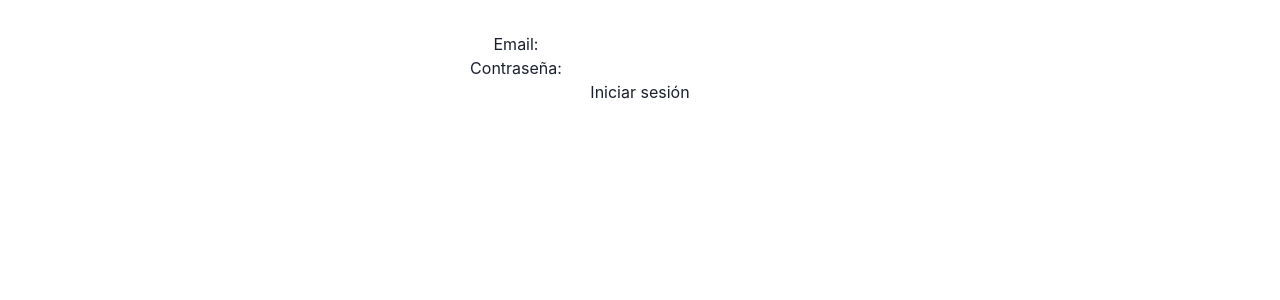
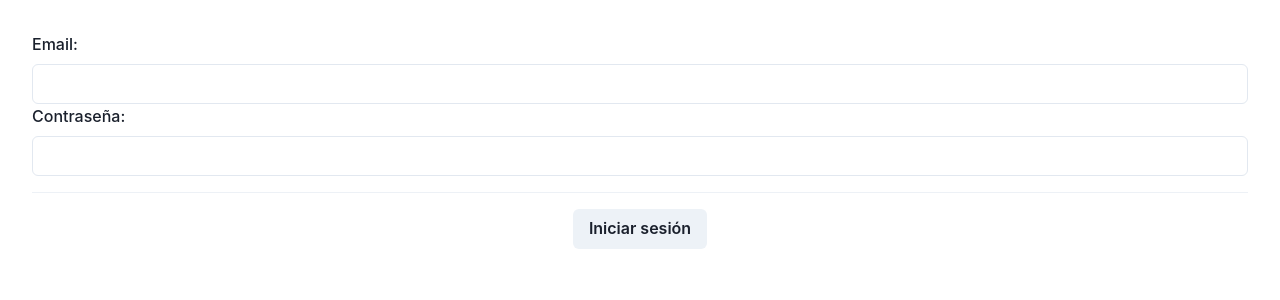
Before and after one commit to vazqueztomas/turf-frontend, a React (Vite) app in the folder turf-frontend/: page /login in a window 1280 px wide. Shown: the top 300 px of the page. Built offline with nearby package versions, Linux system fonts and the light colour scheme.

Commit message:
added styled in forms

```diff
--- a/turf-frontend/src/Login.jsx
+++ b/turf-frontend/src/Login.jsx
@@ -1,19 +1,24 @@
-import { useForm } from 'react-hook-form';
-import { useAuth } from './AuthContext';
-import { useState } from 'react';
-import { useNavigate } from 'react-router-dom';
+import { useForm } from "react-hook-form";
+import { useAuth } from "./AuthContext";
+import { useState } from "react";
+import { useNavigate } from "react-router-dom";
+import { Button, Input, FormLabel, FormControl, Divider } from "@chakra-ui/react";
 
 const Login = () => {
-    const { register, handleSubmit, formState: { errors } } = useForm();
+  const {
+    register,
+    handleSubmit,
+    formState: { errors, isSubmitting },
+  } = useForm();
   const { login } = useAuth();
-    const [errorMessage, setErrorMessage] = useState('');
-    const navigate = useNavigate("/home")
+  const [errorMessage, setErrorMessage] = useState("");
+  const navigate = useNavigate("/home");
 
-    const onSubmit = async (data) => {
+  const onSubmit = async data => {
     try {
       await login(data.email, data.password);
       // Redirigir o mostrar mensaje de éxito
-            navigate("/home")
+      navigate("/home");
     } catch (error) {
       if (error.response && error.response.status === 400) {
         setErrorMessage(error.response.data.detail);
@@ -26,24 +31,29 @@ const Login = () => {
 
   return (
     <form onSubmit={handleSubmit(onSubmit)}>
+      <FormControl>
         <div>
-                <label>Email:</label>
-                <input
+          <FormLabel>Email:</FormLabel>
+          <Input
             type="email"
-                    {...register('email', { required: 'Este campo es obligatorio' })}
+            {...register("email", { required: "Este campo es obligatorio" })}
           />
           {errors.email && <span>{errors.email.message}</span>}
         </div>
         <div>
-                <label>Contraseña:</label>
-                <input
+          <FormLabel>Contraseña:</FormLabel>
+          <Input
             type="password"
-                    {...register('password', { required: 'Este campo es obligatorio' })}
+            {...register("password", { required: "Este campo es obligatorio" })}
           />
           {errors.password && <span>{errors.password.message}</span>}
         </div>
-            {errorMessage && <div style={{ color: 'red' }}>{errorMessage}</div>}
-            <button type="submit">Iniciar sesión</button>
+        <Divider my={4}/>
+        {errorMessage && <div style={{ color: "red" }}>{errorMessage}</div>}
+      </FormControl>
+      <Button type="submit" isLoading={isSubmitting}>
+        Iniciar sesión
+      </Button>
     </form>
   );
 };
--- a/turf-frontend/src/Register.jsx
+++ b/turf-frontend/src/Register.jsx
@@ -1,18 +1,23 @@
-import { useForm } from 'react-hook-form';
-import { useAuth } from './AuthContext';
-import { useState } from 'react';
-import { useNavigate } from 'react-router-dom';
+import { useForm } from "react-hook-form";
+import { useAuth } from "./AuthContext";
+import { useState } from "react";
+import { useNavigate } from "react-router-dom";
+import { Button, Divider, FormControl, FormLabel, Input } from "@chakra-ui/react";
 
 const Register = () => {
-    const { register, handleSubmit, formState: { errors } } = useForm();
+  const {
+    register,
+    handleSubmit,
+    formState: { errors, isSubmitting },
+  } = useForm();
   const { register: registerUser } = useAuth();
-    const [errorMessage, setErrorMessage] = useState('');
-    const navigate = useNavigate("/home")
+  const [errorMessage, setErrorMessage] = useState("");
+  const navigate = useNavigate("/home");
 
-    const onSubmit = async (data) => {
+  const onSubmit = async data => {
     try {
       await registerUser(data.email, data.password);
-            navigate("/home")
+      navigate("/home");
       // Redirigir o mostrar mensaje de éxito
     } catch (error) {
       if (error.response && error.response.status === 400) {
@@ -26,24 +31,29 @@ const Register = () => {
 
   return (
     <form onSubmit={handleSubmit(onSubmit)}>
+      <FormControl>
         <div>
-                <label>Email:</label>
-                <input
+          <FormLabel>Email:</FormLabel>
+          <Input
             type="email"
-                    {...register('email', { required: 'Este campo es obligatorio' })}
+            {...register("email", { required: "Este campo es obligatorio" })}
           />
           {errors.email && <span>{errors.email.message}</span>}
         </div>
         <div>
-                <label>Contraseña:</label>
-                <input
+          <FormLabel>Contraseña:</FormLabel>
+          <Input
             type="password"
-                    {...register('password', { required: 'Este campo es obligatorio' })}
+            {...register("password", { required: "Este campo es obligatorio" })}
           />
           {errors.password && <span>{errors.password.message}</span>}
         </div>
-            {errorMessage && <div style={{ color: 'red' }}>{errorMessage}</div>}
-            <button type="submit">Registrarse</button>
+      </FormControl>
+      <Divider my={4}/>
+      {errorMessage && <div style={{ color: "red" }}>{errorMessage}</div>}
+      <Button type="submit" isLoading={isSubmitting}>
+        Registrarse
+      </Button>
     </form>
   );
 };
```
Lines whose indentation alone changed are shown as unchanged.
